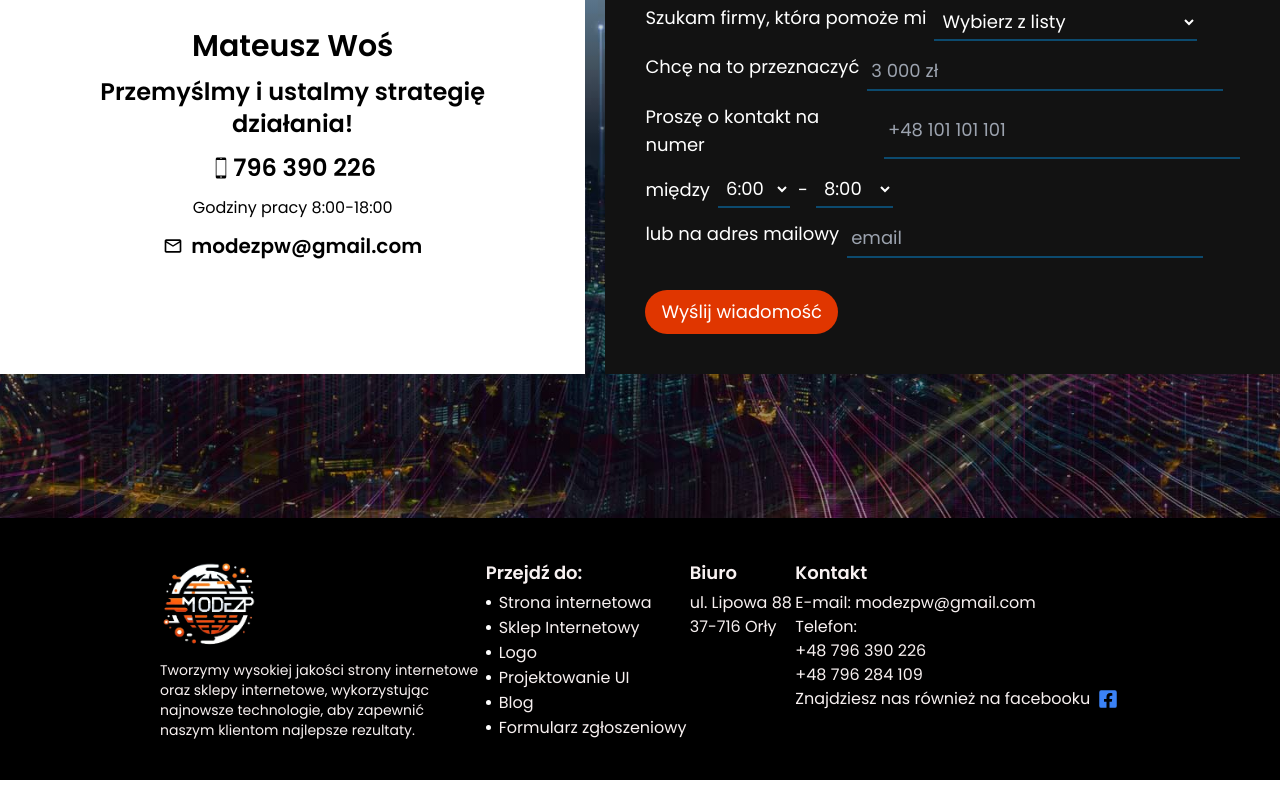
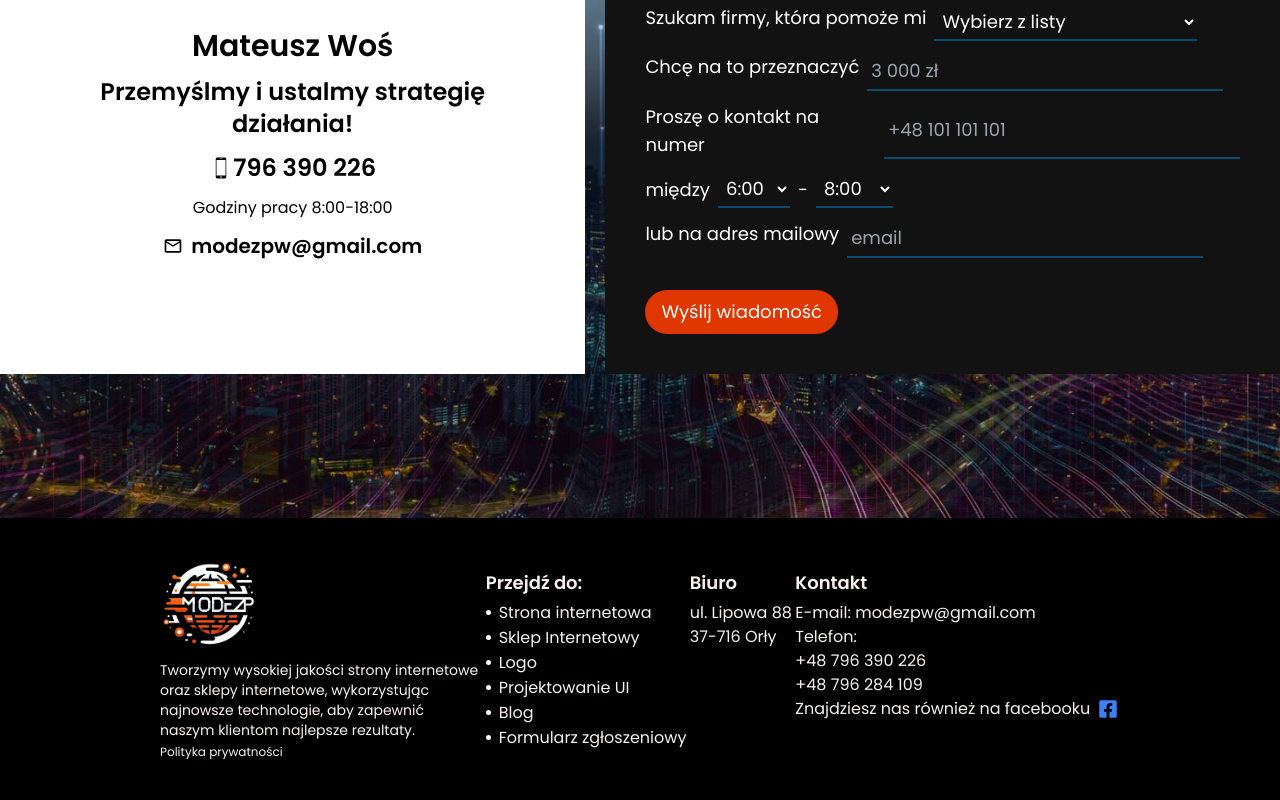
Before and after one commit to Engarr/modezp, a Next.js app: page / in a window 1280 px wide. Shown: the part 5795-6595 px from the top of the page. Built offline with nearby package versions, Linux system fonts and the light colour scheme; no server answers.

Commit message:
modify footer

```diff
--- a/src/components/footer.tsx
+++ b/src/components/footer.tsx
@@ -73,6 +73,12 @@ const Footer = () => {
             internetowe, wykorzystując najnowsze technologie, aby zapewnić
             naszym klientom najlepsze rezultaty.
           </p>
+          <Link
+            href='/polityka-prywatnosci'
+            className='text-xs lg:text-md  hover:text-blue-400 duration-150
+            mt-1'>
+            Polityka prywatności
+          </Link>
         </div>
 
         <div className=' flex gap-3 lg:gap-0 flex-col md:flex-row justify-around w-full'>
```
